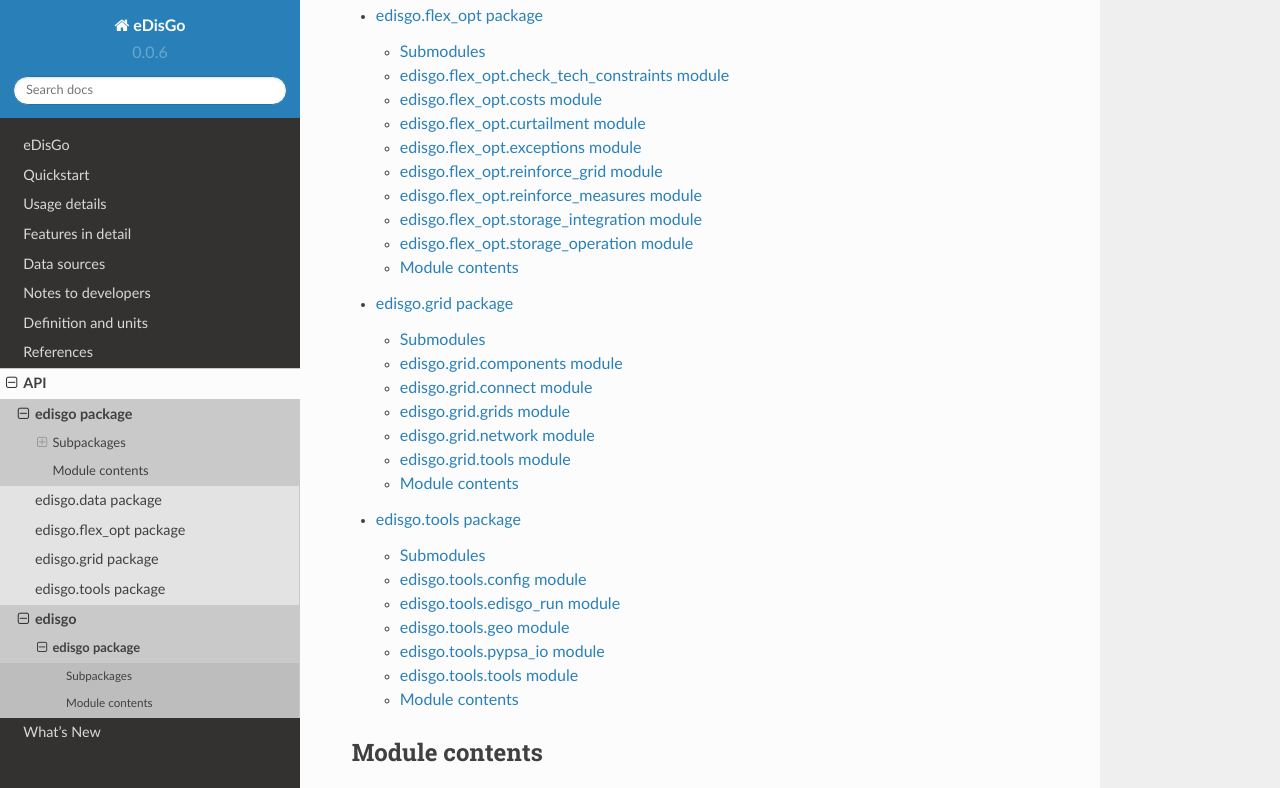
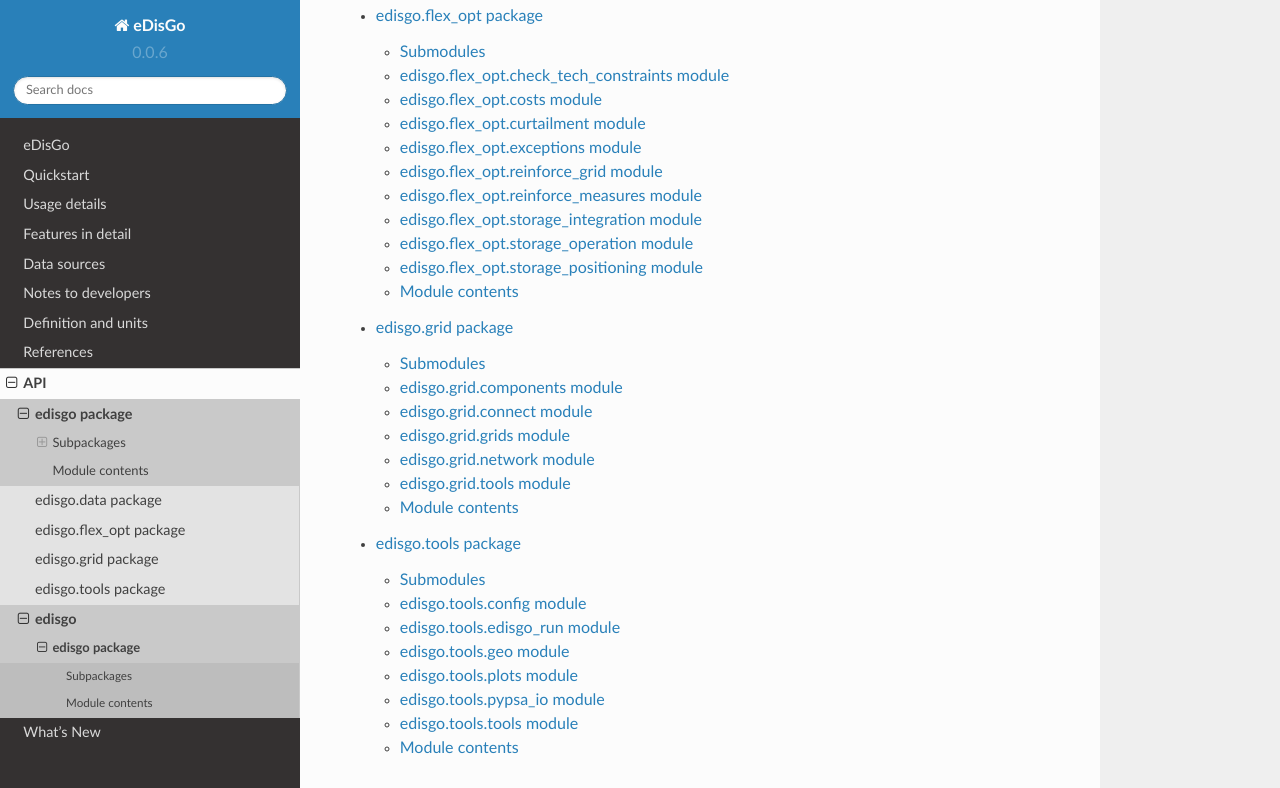
Before and after one commit to openego/eDisGo, a Sphinx documentation site: the page built from doc/api/edisgo.rst, in a window 1280 px wide and 900 px high, scrolled down 356 px, cut to the strip 0-788 px from the top of the window. Built offline with Sphinx 7.4.7 and the Read the Docs theme 2.0.0, drawn with Linux system fonts in a browser that asks for light colours; formulas are drawn with MathJax 3.

Commit message:
Add new modules to documentation

```diff
--- a/doc/api/edisgo.flex_opt.rst
+++ b/doc/api/edisgo.flex_opt.rst
@@ -68,6 +68,13 @@ edisgo.flex\_opt.storage\_operation module
     :undoc-members:
     :show-inheritance:
 
+edisgo.flex\_opt.storage\_positioning module
+----------------------------------------------
+
+.. automodule:: edisgo.flex_opt.storage_positioning
+    :members:
+    :undoc-members:
+    :show-inheritance:
 
 Module contents
 ---------------
--- a/doc/api/edisgo.tools.rst
+++ b/doc/api/edisgo.tools.rst
@@ -28,6 +28,14 @@ edisgo.tools.geo module
     :undoc-members:
     :show-inheritance:
 
+edisgo.tools.plots module
+--------------------------
+
+.. automodule:: edisgo.tools.plots
+    :members:
+    :undoc-members:
+    :show-inheritance:
+
 edisgo.tools.pypsa\_io module
 -----------------------------
 
```
